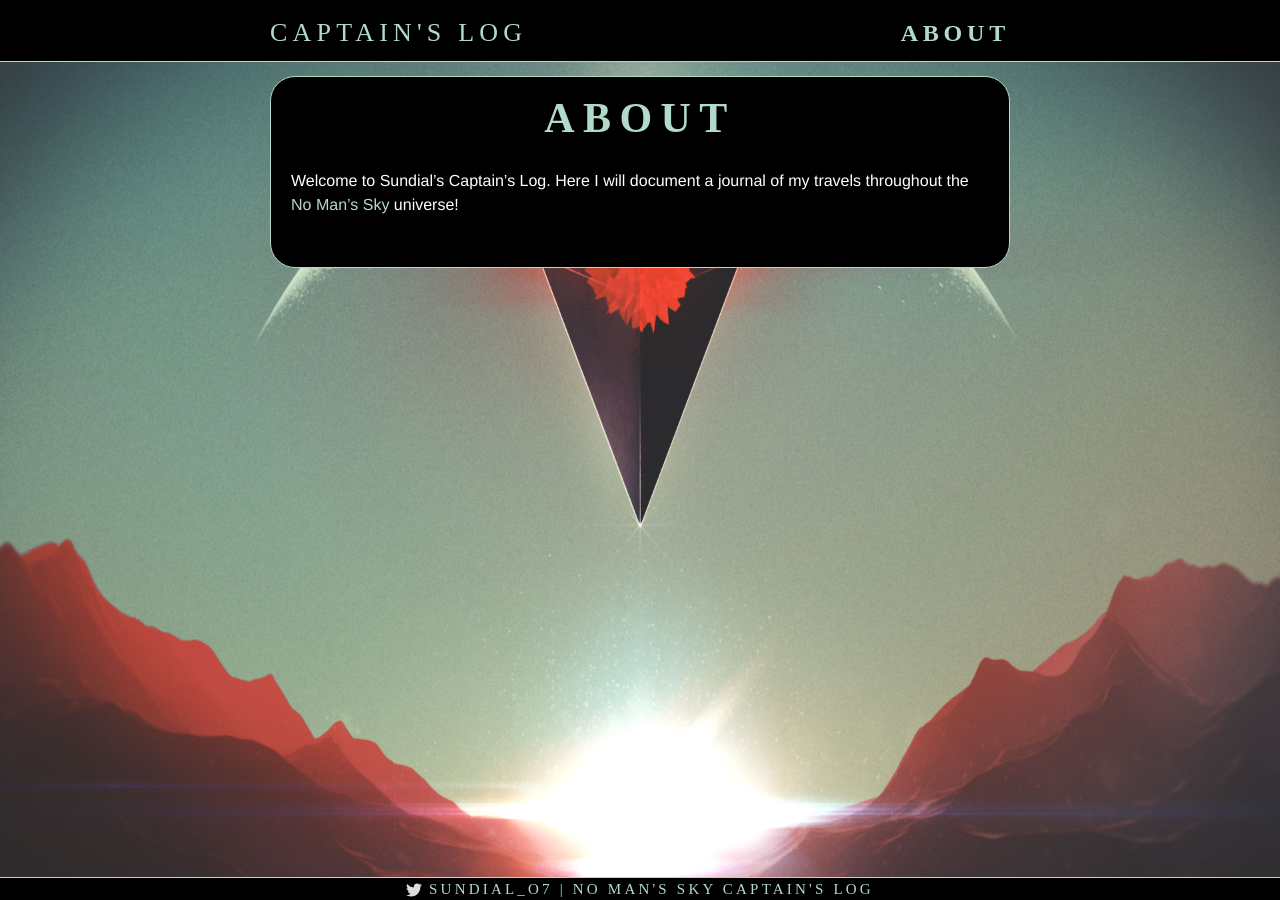
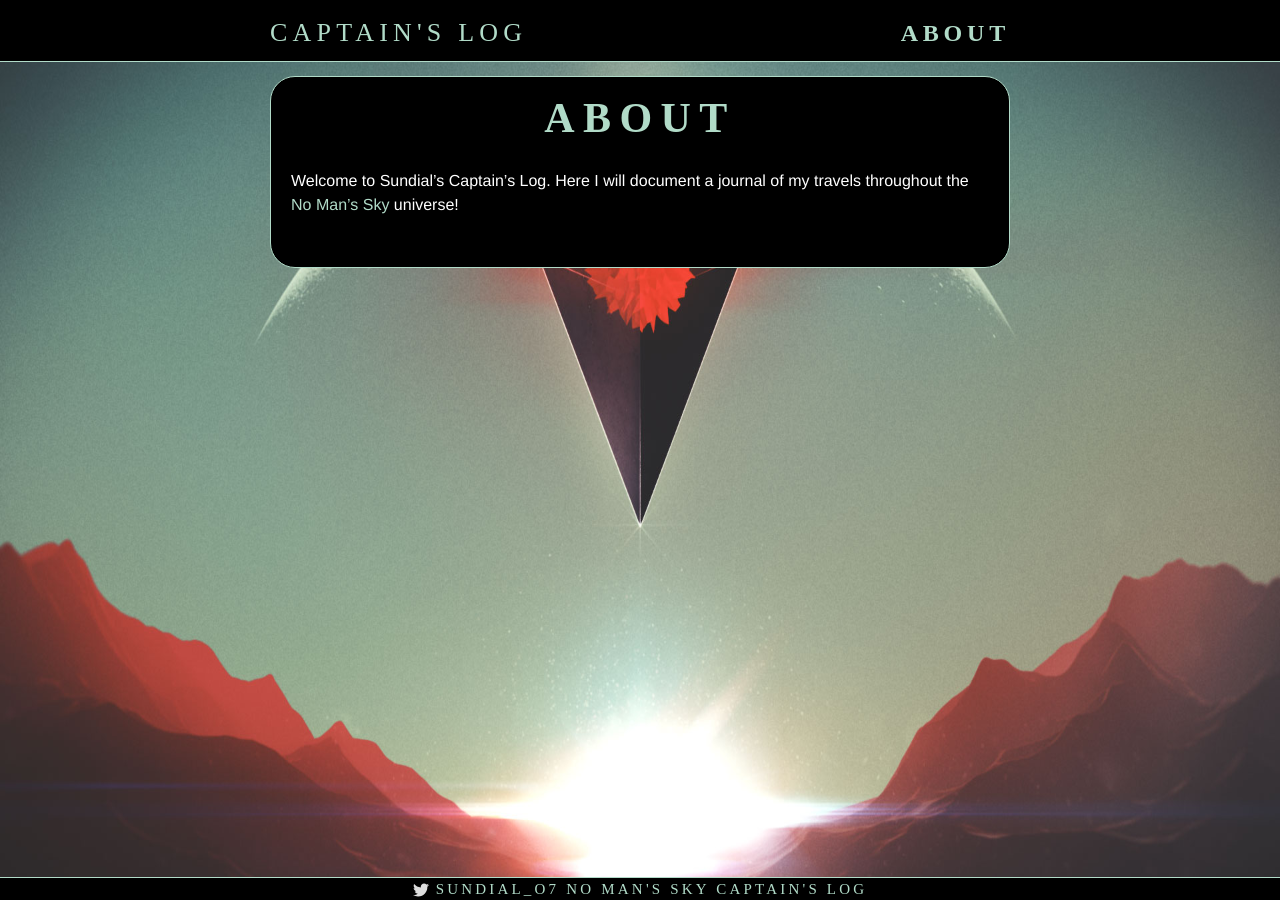
Before and after one commit to csvance/nomanssky-jekyll-theme, a Jekyll site: the page built from about.md, in a window 1280 px wide. Built offline with Jekyll 4.4.1, drawn with Linux system fonts in a browser that asks for light colours; some web fonts are replaced.

Commit message:
nowrap footer / fix header margins

```diff
--- a/_includes/footer.html
+++ b/_includes/footer.html
@@ -4,8 +4,8 @@
 
     <div class="footer-col-wrapper">
       <div class="footer-col">
-            {% include icon-twitter.html username=site.twitter_username %} |
-            {{ site.description }}
+            {% include icon-twitter.html username=site.twitter_username %}
+            <span style="white-space:nowrap;">{{ site.description }}</span>
       </div>
     </div>
 
--- a/_sass/_base.scss
+++ b/_sass/_base.scss
@@ -19,7 +19,7 @@
     background-color: $background-color;
     background-image: $background-image;
     background-position :$background-position;
-    background-size: 100% 100%;
+    background-size: $background-size;
     background-attachment: fixed;
 
     -webkit-text-size-adjust: 100%;
--- a/_sass/_layout.scss
+++ b/_sass/_layout.scss
@@ -195,6 +195,7 @@
  * Page content
  */
 .page-content {
+  margin-top: 46px;
     padding: $spacing-unit 0;
 }
 
@@ -203,6 +204,7 @@
 }
 
 .post-list {
+
     margin-left: 0;
     list-style: none;
 
@@ -303,7 +305,6 @@
   border-color: $brand-color;
   border-width: thin;
   border-style: solid;
-  margin-top: 46px;
   padding: 20px;
   background-color: black;
 }
```
